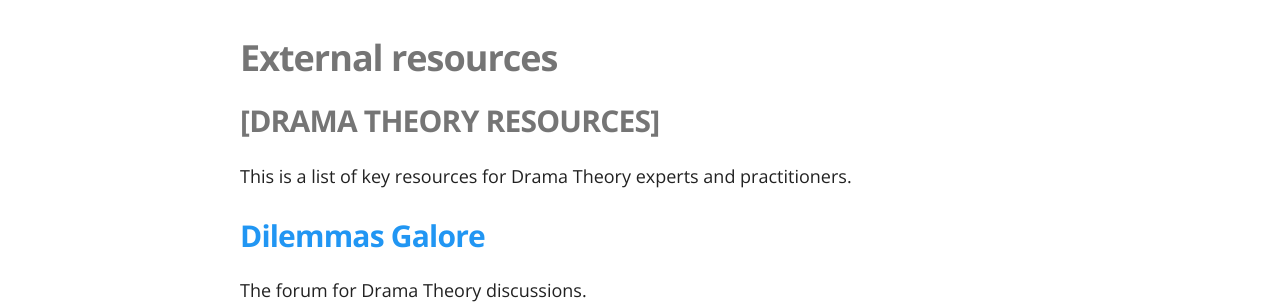
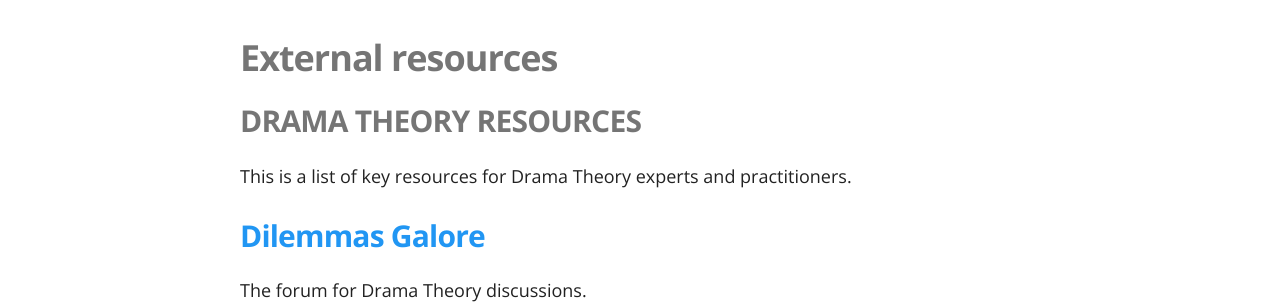
Before and after one commit to dramatheory/dramatheory.github.io, a Jekyll site: the page built from index.html, in a window 1280 px wide. Shown: the part 493-797 px from the top of the page. Built offline with Jekyll 4.4.1, drawn with Linux system fonts in a browser that asks for light colours; some web fonts are replaced; Markdown is read by kramdown in place of the engine named in the settings.

```diff
--- a/_includes/links.md
+++ b/_includes/links.md
@@ -1,4 +1,4 @@
-#### [DRAMA THEORY RESOURCES]
+#### DRAMA THEORY RESOURCES
 
 This is a list of key resources for Drama Theory experts and practitioners.
 
```
